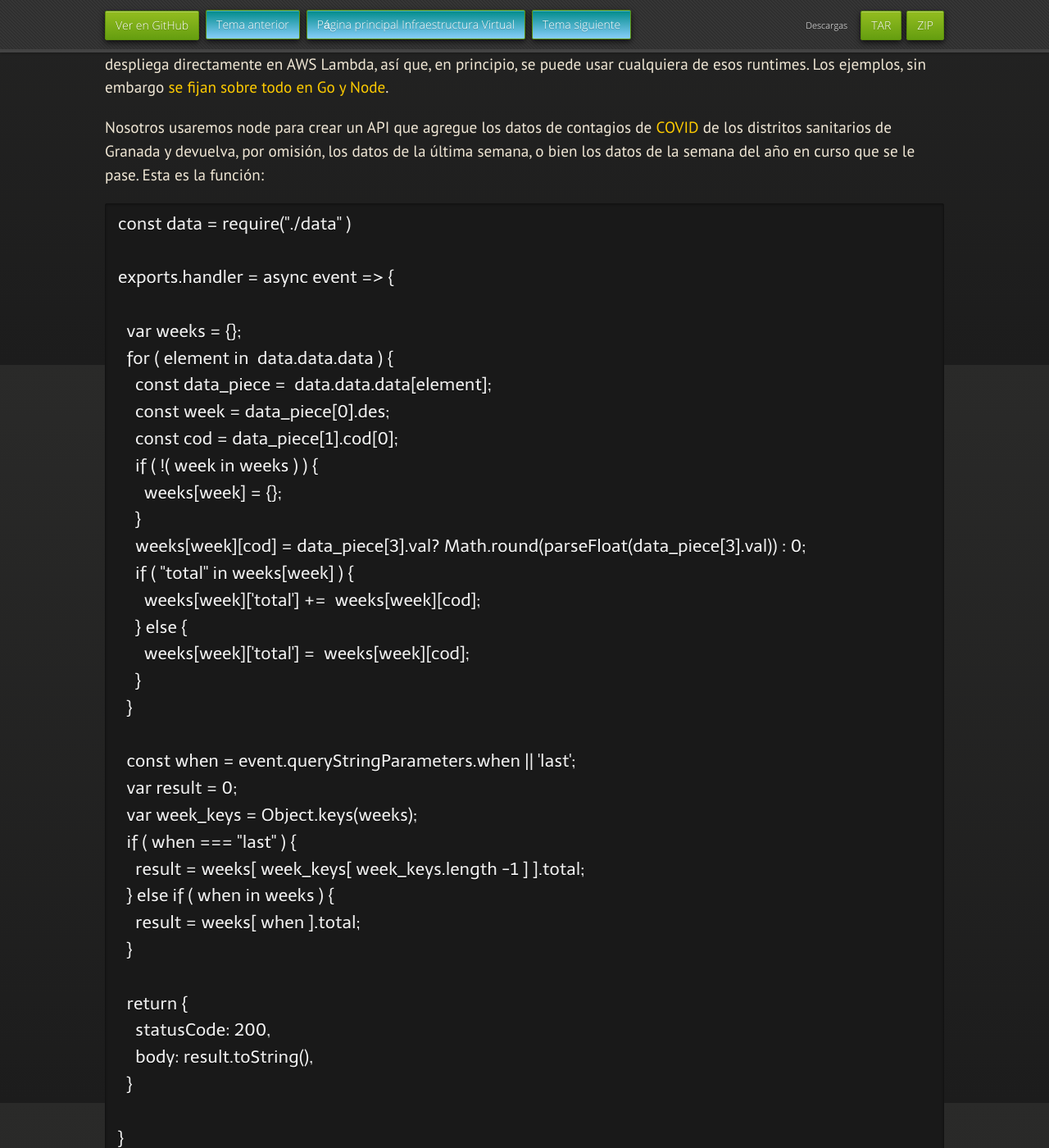
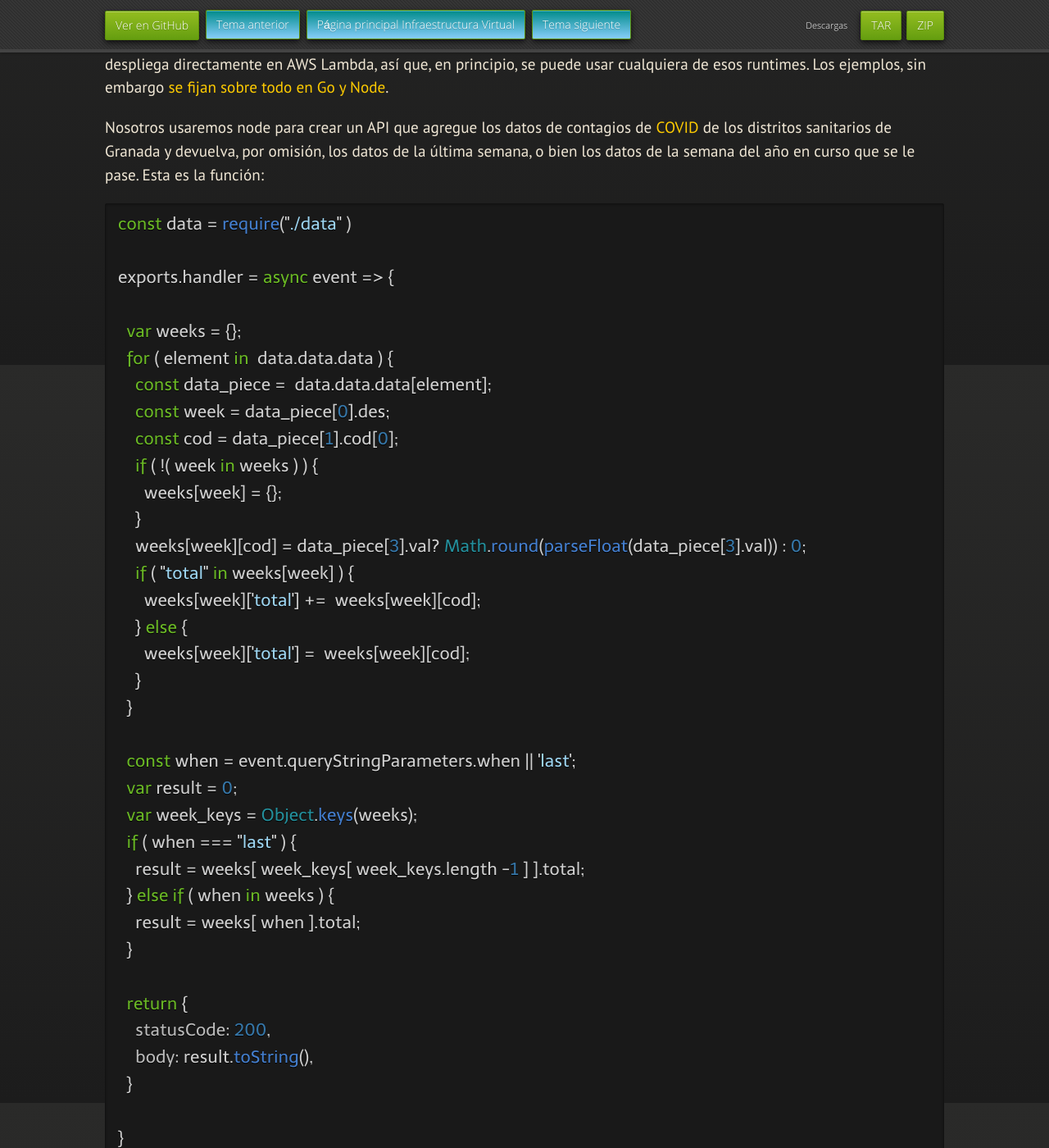
Before and after one commit to JJ/IV, a Jekyll site: the page built from documentos/temas/Serverless.md, in a window 1280 px wide and 1400 px high, scrolled down 5855 px. Shown: the whole window at 82% size. Built offline with Jekyll 4.4.1, drawn with Linux system fonts in a browser that asks for light colours; nearby versions of some CDN libraries; some web fonts are replaced; our own code applies the rules of GitHub Pages for plain Markdown files; some of the changed text lies outside the part shown.

Commit message:
Sync documentos/temas/Serverless.md de master a gh-pages

````diff
--- a/documentos/temas/Serverless.md
+++ b/documentos/temas/Serverless.md
@@ -273,7 +273,7 @@
 datos de la última semana, o bien los datos de la semana del año en
 curso que se le pase. Esta es la función:
 
-```node
+```javascript
 const data = require("./data" )
 
 exports.handler = async event => {
@@ -317,8 +317,8 @@
 
 Esta línea:
 
-```node
-  const when = event.queryStringParameters.when || 'last';
+```javascript
+const when = event.queryStringParameters.when || 'last';
 ```
 
 es donde se extraen los parámetros de llamada. En el caso anterior se
@@ -330,7 +330,7 @@
 
 Al devolverlo:
 
-```node
+```javascript
 return {
     statusCode: 200,
     body: result.toString(),
````
Also changed, not shown: other parts of documentos/temas/Serverless.md (+4 -0 lines).
